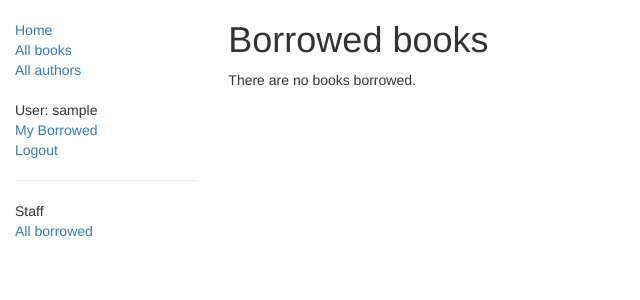
After one commit to Haoy1102/locallibrary, a Django app: page /catalog/borrowed/ in a window 1280 px wide. The commit adds this page. Shown: the top 300 px of the page, without its empty margins (0-640 px from the left). Run offline with Django 4.2, Linux system fonts and the light colour scheme; the visitor is signed in with stand-in values (Sample User, id 1); data that the repository does not hold is empty; some libraries are stand-ins or nearby versions.

Commit message:
1.4.2 教程8challenge

```diff
--- a/catalog/templates/base_generic.html
+++ b/catalog/templates/base_generic.html
@@ -32,11 +32,21 @@
                             {% if user.is_authenticated %}
                                 <li>User: {{ user.get_username }}</li>
                                 <li><a href="{% url 'my-borrowed' %}">My Borrowed</a></li>
-                                <li><a href="{% url 'logout' %}?next={{ request.path}}">Logout</a></li>
+                                <li><a href="{% url 'logout' %}?next={{ request.path }}">Logout</a></li>
                             {% else %}
                                 <li><a href="{% url 'login' %}?next={{ request.path }}">Login</a></li>
                             {% endif %}
                         </ul>
+
+                        {% if user.is_staff %}
+                            <hr/>
+                            <ul class="sidebar-nav">
+                                <li>Staff</li>
+                                {% if perms.catalog.can_mark_returned %}
+                                    <li><a href="{% url 'all-borrowed' %}">All borrowed</a> </li>
+                                {% endif %}
+                            </ul>
+                        {% endif %}
 
                     {% endblock %}
                 </div>
--- /dev/null
+++ b/catalog/templates/catalog/bookinstance_list_borrowed_all.html
@@ -0,0 +1,20 @@
+{% extends "base_generic.html" %}
+
+{% block content %}
+    <h1>Borrowed books</h1>
+
+    {% if bookinstance_list %}
+        <ul>
+
+            {% for bookinst in bookinstance_list %}
+                <li class="{% if bookinst.is_overdue %}text-danger{% endif %}">
+                    <a href="{% url 'book-detail' bookinst.book.pk %}">{{ bookinst.book.title }}</a>
+                    ({{ bookinst.due_back }}){% if user.is_staff %}-{{ bookinst.borrower }}-{% endif %}
+                </li>
+            {% endfor %}
+        </ul>
+
+    {% else %}
+        <p>There are no books borrowed.</p>
+    {% endif %}
+{% endblock %}
--- a/catalog/urls.py
+++ b/catalog/urls.py
@@ -7,5 +7,7 @@ urlpatterns = [
     path('book/<int:pk>', views.BookDetailView.as_view(), name='book-detail'),
     path('authors/', views.AuthorListView.as_view(), name="authors"),
     path('authors/<int:pk>', views.AuthorDetailView.as_view(), name='author-detail'),
-    path('mybooks/', views.LoanedBooksByUserListView.as_view(), name='my-borrowed')
+    path('mybooks/', views.LoanedBooksByUserListView.as_view(), name='my-borrowed'),
+    path(r'borrowed/', views.LoanedBooksAllListView.as_view(), name='all-borrowed'),  # Added for challenge
+
 ]
--- a/catalog/views.py
+++ b/catalog/views.py
@@ -78,3 +78,13 @@ class LoanedBooksByUserListView(PermissionRequiredMixin,LoginRequiredMixin,gener
 
     def get_queryset(self):
         return BookInstance.objects.filter(borrower=self.request.user).filter(status__exact='o').order_by('due_back')
+
+
+class LoanedBooksAllListView(PermissionRequiredMixin,generic.ListView):
+    permission_required = 'catalog.can_mark_returned'
+    model = BookInstance
+    template_name = 'catalog/bookinstance_list_borrowed_all.html'
+    paginate_by = 10
+
+    def get_queryset(self):
+        return BookInstance.objects.filter(status__exact='o').order_by('due_back')
```
